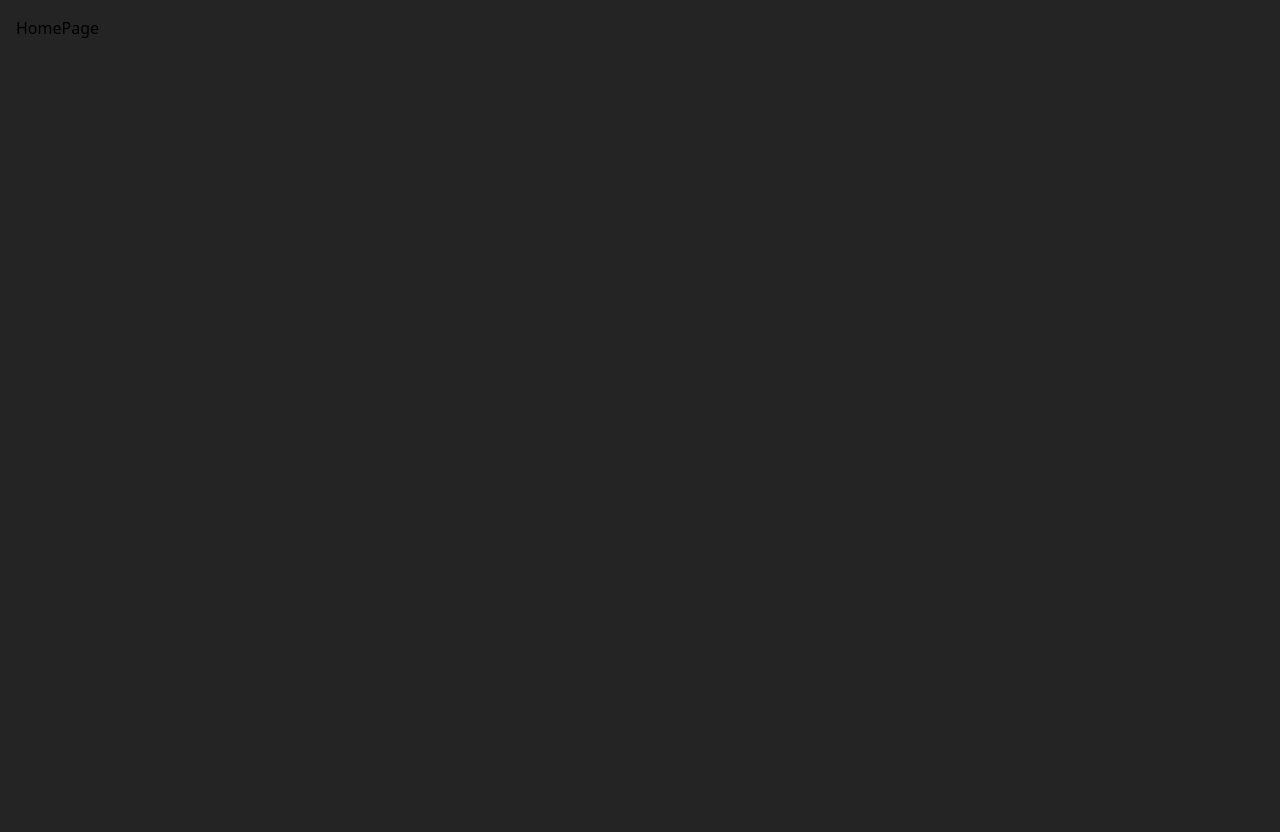
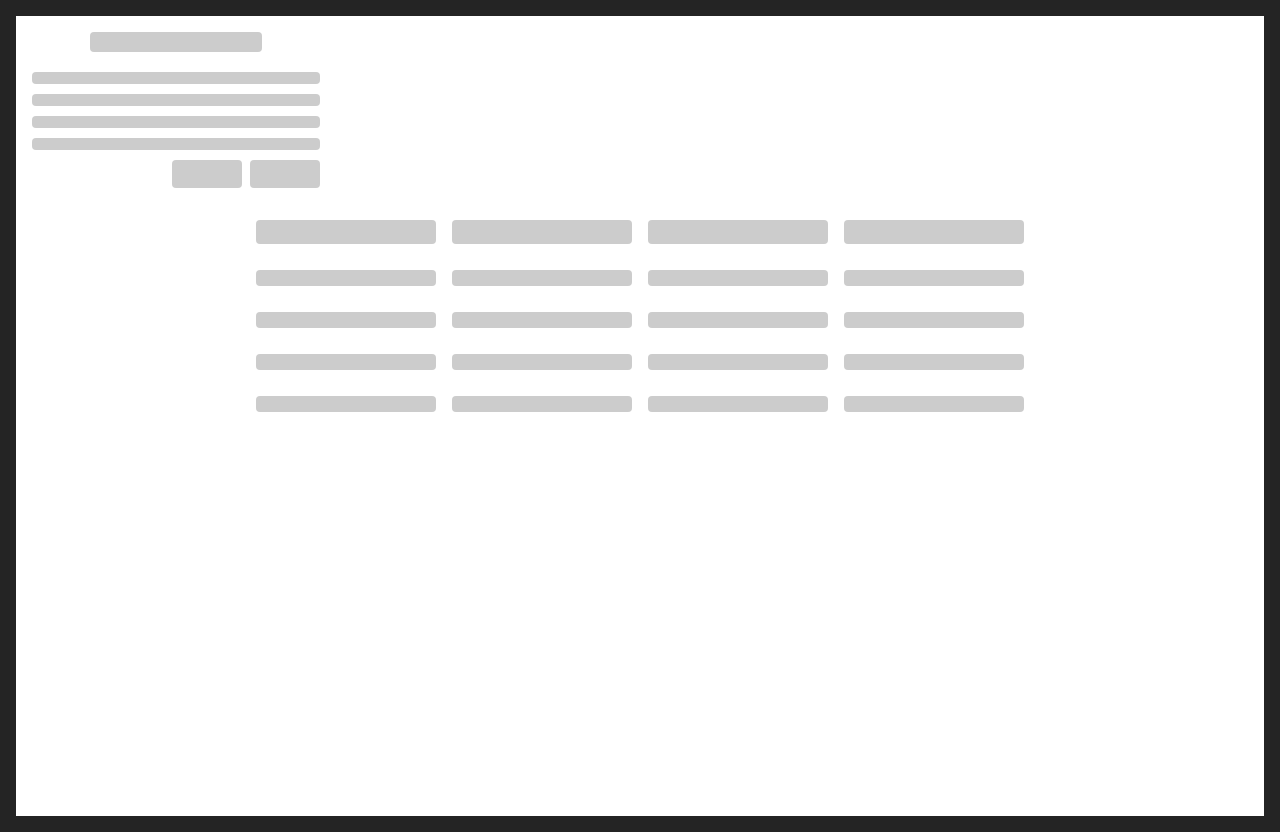
Before and after one commit to Pawan-20/React-refresher, a React (Vite) app: page /scene2 in a window 1280 px wide. Before the commit this address led to /. Before the commit the page ends 800 px from the top, so only its background shows below. Built offline with nearby package versions, Linux system fonts and the light colour scheme.

Commit message:
[feat]: added data fetching and loading skeletons

```diff
--- a/package.json
+++ b/package.json
@@ -12,6 +12,7 @@
   },
   "dependencies": {
     "@tailwindcss/vite": "^4.1.4",
+    "axios": "^1.9.0",
     "react": "^19.0.0",
     "react-dom": "^19.0.0",
     "react-router-dom": "^7.5.2",
--- a/src/App.css
+++ b/src/App.css
@@ -0,0 +1,59 @@
+
+
+  @keyframes wave-slide {
+    0% {
+      transform: translateX(-100%);
+    }
+    100% {
+      transform: translateX(100%);
+    }
+  }
+  .placeholder {
+  position: relative;
+  background-color: #ccc;
+  border-radius: 4px;
+  margin-bottom: 10px;
+  overflow:hidden;
+  z-index: 2; /* above wave-loader::after */
+}
+.placeholder::after {
+    content: "";
+    position: absolute;
+    top: 0;
+    left: -100%; /* 👈 Start off-screen */
+    height: 100%;
+    width: 200%; /* 👈 Wider for smooth slide */
+    background: linear-gradient(
+      90deg,
+      rgba(255, 255, 255, 0) 25%,
+      rgba(255, 255, 255, 0.5) 50%,
+      rgba(255, 255, 255, 0) 75%
+    );
+    animation: wave-slide 1.5s linear infinite;
+    z-index: 3;
+  }
+
+
+.placeholder.heading {
+  width: 60%;
+  height: 20px;
+  margin: 0 auto 20px;
+}
+
+.placeholder.line {
+  width: 100%;
+  height: 12px;
+}
+
+.placeholder-buttons {
+  position: absolute;
+  bottom: 5px;
+  right: 16px;
+  display: flex;
+  gap: 16px;
+}
+
+.placeholder.button {
+  width: 70px;
+  height: 28px;
+}
--- a/src/App.tsx
+++ b/src/App.tsx
@@ -5,6 +5,8 @@ import LearnPage from "./LearnPage";
 import LearnChildPage from "./LearnChildPage";
 import { DataVerificationPage } from "./DataVerificationPage";
 import Test from "./components/Test";
+import Parent2 from "./components/upliftiing/Parent2";
+
 export default function App() {
   return (
     <div className="p-4">
@@ -20,6 +22,7 @@ export default function App() {
           element={<DataVerificationPage></DataVerificationPage>}
         ></Route>
         <Route path="/test" element={<Test></Test>}></Route>
+        <Route path="/scene2" element={<Parent2></Parent2>}></Route>
         <Route
           path="*"
           element={<Navigate to="/" replace></Navigate>}
--- a/src/DataVerificationPage.tsx
+++ b/src/DataVerificationPage.tsx
@@ -1,11 +1,32 @@
-import { useState } from "react";
+import { useEffect, useState } from "react";
 import KeyValueComponent from "./components/KeyValueComponent";
 import { DescriptionCard } from "./components/DescriptionCard";
 import TableComponent from "./components/TableComponent";
+import axios from "axios";
+
+// src/types/page.ts
+export interface KeyValueDataType {
+  [key: string]: string;
+}
+
+export interface TableRow {
+  column1: string;
+  column2: string;
+  column3: string;
+}
+
+export interface PageDataType {
+  pageNumber: number;
+  date: string;
+  keyValueData: KeyValueDataType;
+  tableData: TableRow[];
+  description: string;
+}
 
 export const DataVerificationPage = () => {
   const [pageNumber, setPageNumber] = useState(1);
-
+  const [loading, setLoading] = useState(true);
+  const [pagesData, setPagesData] = useState<Record<number, PageDataType>>({});
   const handleNext = () => {
     setPageNumber((prev) => prev + 1);
   };
@@ -17,11 +38,35 @@ export const DataVerificationPage = () => {
     console.log("Saving data...");
     // Here later we'll call API
   };
+  useEffect(() => {
+    const fetchPages = async () => {
+      try {
+        const res = await axios.get<PageDataType[]>(
+          "http://localhost:3001/pages"
+        );
+        const dataMap: Record<number, PageDataType> = {};
+        res.data.forEach((page) => {
+          dataMap[page.pageNumber] = page;
+        });
+        setPagesData(dataMap);
+      } catch (err) {
+        console.error("Error fetching pages:", err);
+      } finally {
+        setLoading(false);
+      }
+    };
+
+    fetchPages();
+  }, []);
 
   return (
     <div className="h-screen flex flex-col p-4 bg-gray-100">
       {/* Top Section */}
-      <div className="text-center mb-6 border-2">
+      <div className="text-center mb-6 border-2 bg-black">
+        {!loading ? (
+          <div>Loading</div>
+        ) : (
+          <>
             <h1 className="text-2xl font-bold">Page {pageNumber}</h1>
             <div className="mt-4 flex justify-center gap-4">
               <button
@@ -37,6 +82,8 @@ export const DataVerificationPage = () => {
                 Next
               </button>
             </div>
+          </>
+        )}
       </div>
 
       {/* Middle Section */}
--- /dev/null
+++ b/src/components/upliftiing/Child2.tsx
@@ -0,0 +1,21 @@
+import React, { useState } from "react";
+type ChildProps = {
+  notification: any;
+};
+function Child1({ notification }: ChildProps) {
+  const [data, setData] = useState("");
+  return (
+    <div>
+      <h1>{data}</h1>
+      <input
+        className="bg-blue-500 m-2 p-2"
+        onChange={(e) => {
+          notification(data);
+          setData(e.target.value);
+        }}
+      />
+    </div>
+  );
+}
+
+export default Child1;
--- /dev/null
+++ b/src/components/upliftiing/Parent2.tsx
@@ -0,0 +1,45 @@
+import React from "react";
+import "../../App.css";
+function Parent2() {
+  return (
+    <div className="bg-white h-screen">
+      <div style={{ width: "25vw", height: "180px", padding: "16px" }}>
+        <div className="placeholder heading"></div>
+
+        <div className="placeholder line"></div>
+        <div className="placeholder line"></div>
+        <div className="placeholder line"></div>
+        <div className="placeholder line"></div>
+
+        <div className="flex flex-row-reverse gap-x-2">
+          <div className="placeholder button"></div>
+          <div className="placeholder button"></div>
+        </div>
+      </div>
+
+      <br></br>
+      {/* Simulated Table Loader */}
+      <div className="w-full max-w-3xl mx-auto">
+        {/* Table Header */}
+        <div className="flex mb-4 gap-4">
+          <div className="placeholder h-6 w-1/4"></div>
+          <div className="placeholder h-6 w-1/4"></div>
+          <div className="placeholder h-6 w-1/4"></div>
+          <div className="placeholder h-6 w-1/4"></div>
+        </div>
+
+        {/* Table Rows */}
+        {[1, 2, 3, 4].map((row) => (
+          <div key={row} className="flex items-center gap-4 mb-4">
+            <div className="placeholder h-4 w-1/4"></div>
+            <div className="placeholder h-4 w-1/4"></div>
+            <div className="placeholder h-4 w-1/4"></div>
+            <div className="placeholder h-4 w-1/4"></div>
+          </div>
+        ))}
+      </div>
+    </div>
+  );
+}
+
+export default Parent2;
```
Also changed, not shown: 1 other file (tests, documents, lock files or other folders). Lines whose indentation alone changed are shown as unchanged.
